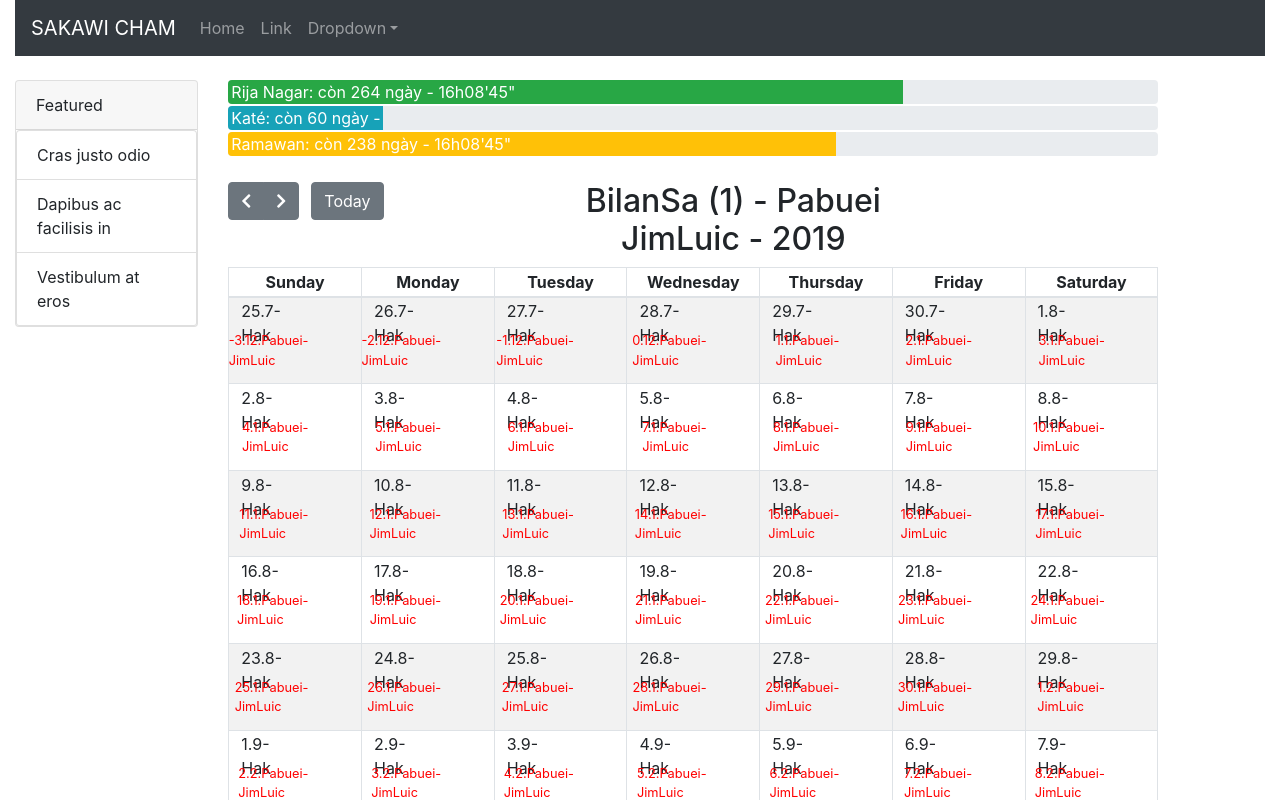
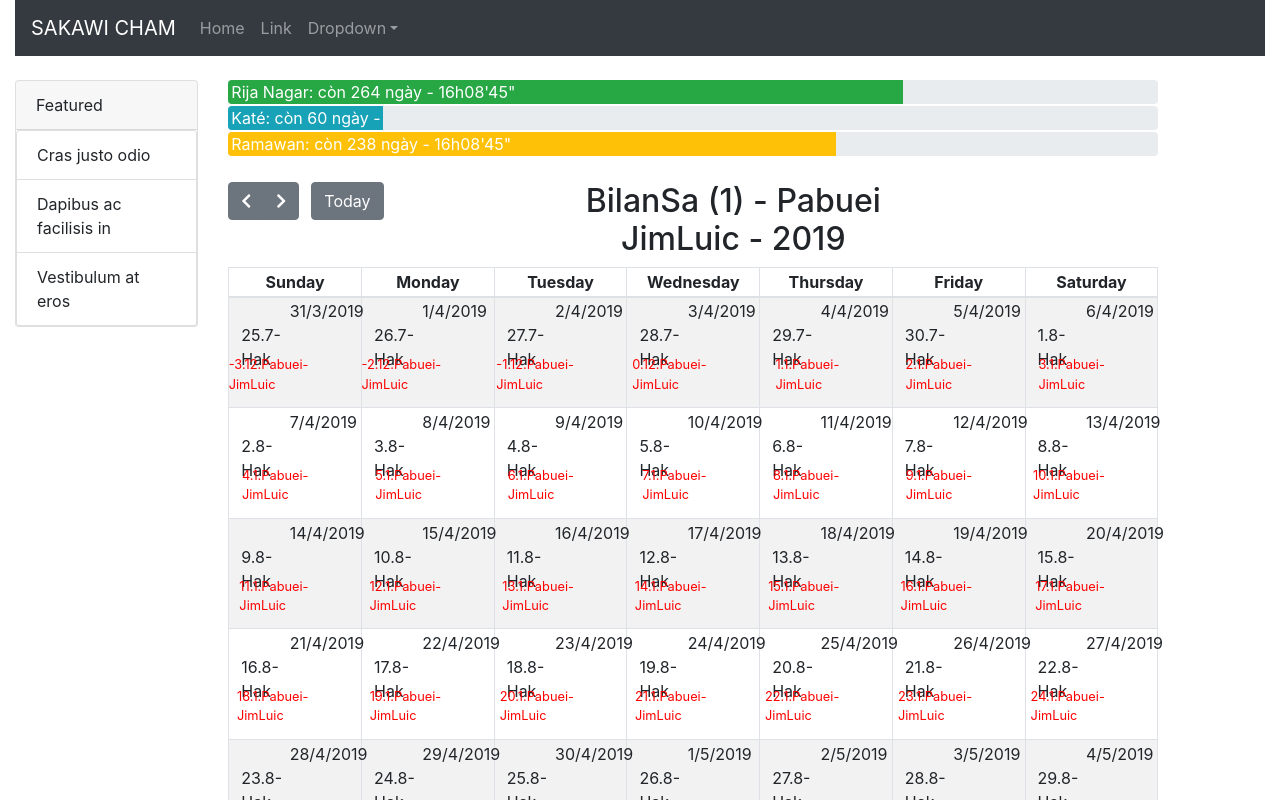
Before and after one commit to Tanginpantangin/sakawi-cham-web, a React (Create React App) app: page / in a window 1280 px wide. Shown: the top 800 px of the page. Built offline with nearby package versions, Linux system fonts and the light colour scheme.

Commit message:
add GregoryDate into monthAhier component

```diff
--- a/src/components/dayAhier.tsx
+++ b/src/components/dayAhier.tsx
@@ -4,7 +4,7 @@ import { AhierDate } from "../model/AhierDate";
 import { AwalDate } from "../model/AwalDate";
 
 interface DayAhierProps {
-    date?: Date;
+    dateGregory: Date;
     dateAwal: AwalDate;
     dateAhier: AhierDate;
 }
@@ -23,7 +23,9 @@ export const DayAhier = (props: DayAhierProps) => {
         <td>
             <Row>
                 <Col md={4}></Col>
-                <Col md={4}></Col>
+                <Col md={4}>
+                    {props.dateGregory.getDate()}/{props.dateGregory.getMonth() + 1}/{props.dateGregory.getFullYear()}
+                </Col>
             </Row>
             <Row>
                 <Col md={4}></Col>
--- a/src/components/monthAhier.tsx
+++ b/src/components/monthAhier.tsx
@@ -21,6 +21,9 @@ export const MonthAhier = (props: MonthAhierProps) => {
     const [firstDateOfAwalMonth, setFirstDateOfAwalMonth] = useState<AwalDate>(firstAwalDate);
     const [firstDayOfAwalMonth, setFirstDayOfAwalMonth] = useState(0);
 
+    const [firstDateOfGregoryMonth, setFirstDateOfGregoryMonth] = useState<Date>(new Date(2019,3,4));
+    const [firstDayOfGregoryMonth, setFirstDayOfGregoryMonth] = useState(0);
+
     React.useEffect(() => {
         function init() {
             // Build matrix Calendar
@@ -39,6 +42,10 @@ export const MonthAhier = (props: MonthAhierProps) => {
             let firstAwalDate: AwalDate = { date: 1, awalMonth: currentAhierMonth.awalMonth };
             setFirstDateOfAwalMonth(firstAwalDate);
             setFirstDayOfAwalMonth(currentAhierMonth?.firstDayOfAwalMonth);
+
+            // Gregory Date
+            setFirstDateOfGregoryMonth(currentAhierMonth.dateOfGregoryCalendar);
+            setFirstDayOfGregoryMonth(currentAhierMonth.dateOfGregoryCalendar.getDay());
         }
 
         init();
@@ -81,7 +88,9 @@ export const MonthAhier = (props: MonthAhierProps) => {
                 awalMonth: cellAwalDate.awalMonth
             }
 
-            cells.push(<DayAhier key={`cell${weeks}-${days}`} dateAhier={dateAhier} dateAwal={dateAwal}></DayAhier>);
+            let GregoryDate = Helper.addGregoryDays(firstDateOfGregoryMonth, (count - firstDayOfGregoryMonth));
+
+            cells.push(<DayAhier key={`cell${weeks}-${days}`} dateAhier={dateAhier} dateAwal={dateAwal} dateGregory={GregoryDate}></DayAhier>);
             count++;
         }
 
```
